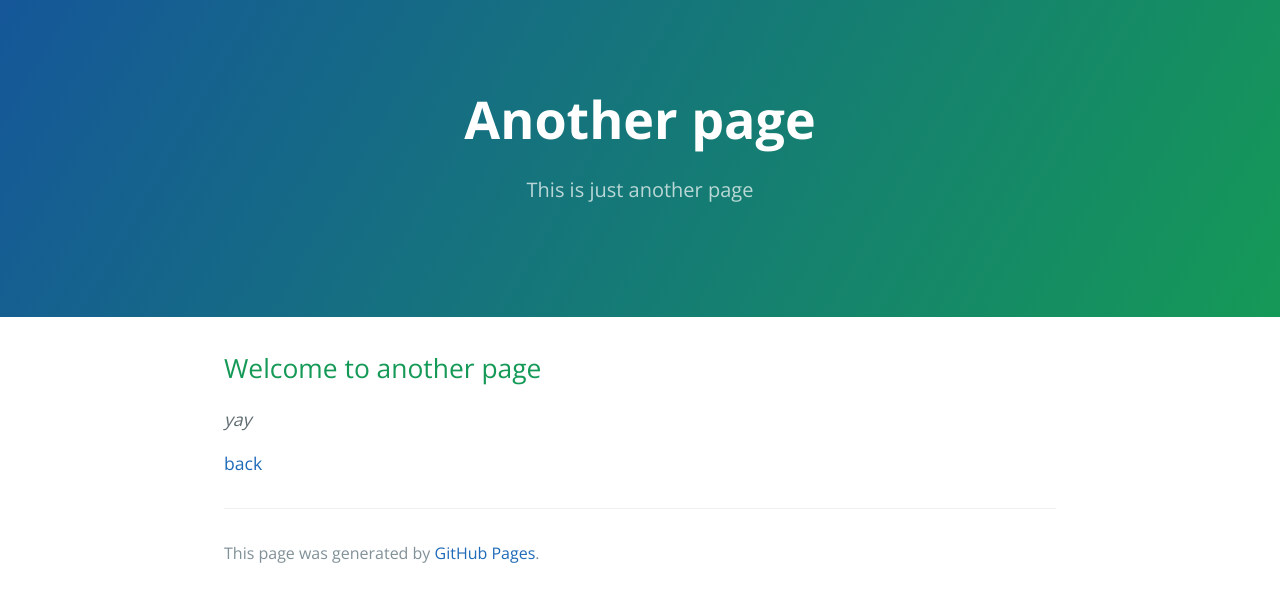
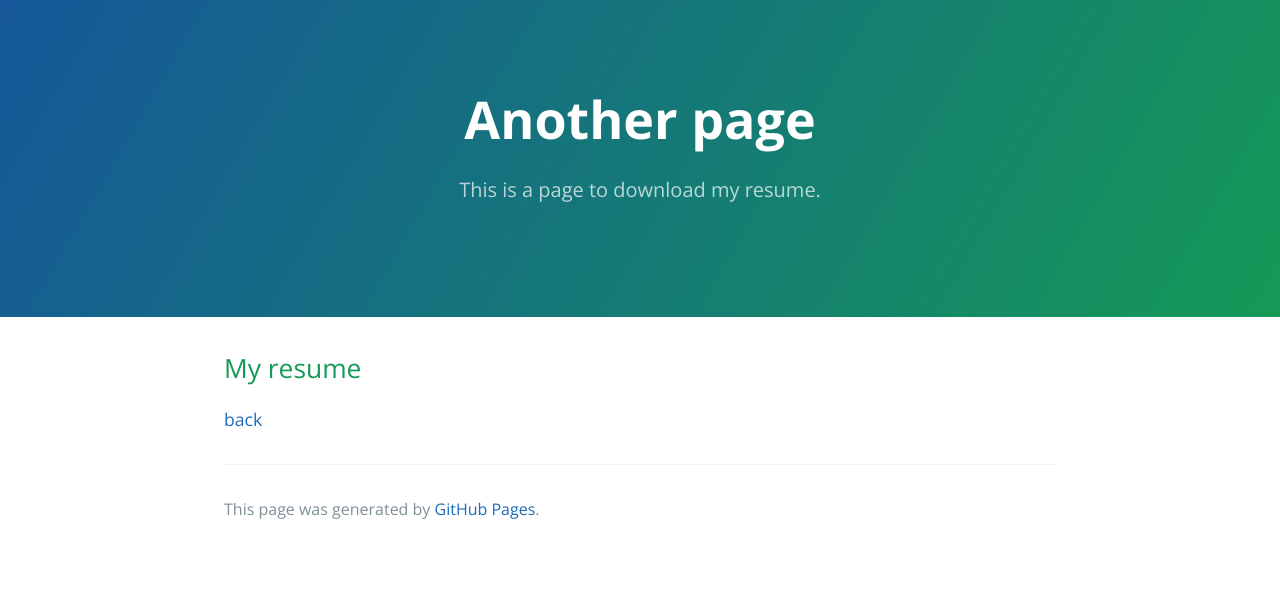
Before and after one commit to Margal10/Margal10.github.io, a Jekyll site: the page built from another-page.md, in a window 1280 px wide. Shown: the top 602 px of the page. Built offline with Jekyll 4.4.1, drawn with Linux system fonts in a browser that asks for light colours.

Commit message:
Update another-page.md

```diff
--- a/another-page.md
+++ b/another-page.md
@@ -1,11 +1,11 @@
 ---
 layout: default
 title: Another page
-description: This is just another page
+description: This is a page to download my resume.
 ---
 
-## Welcome to another page
+## My resume
 
-_yay_
+
 
 [back](./)
```
